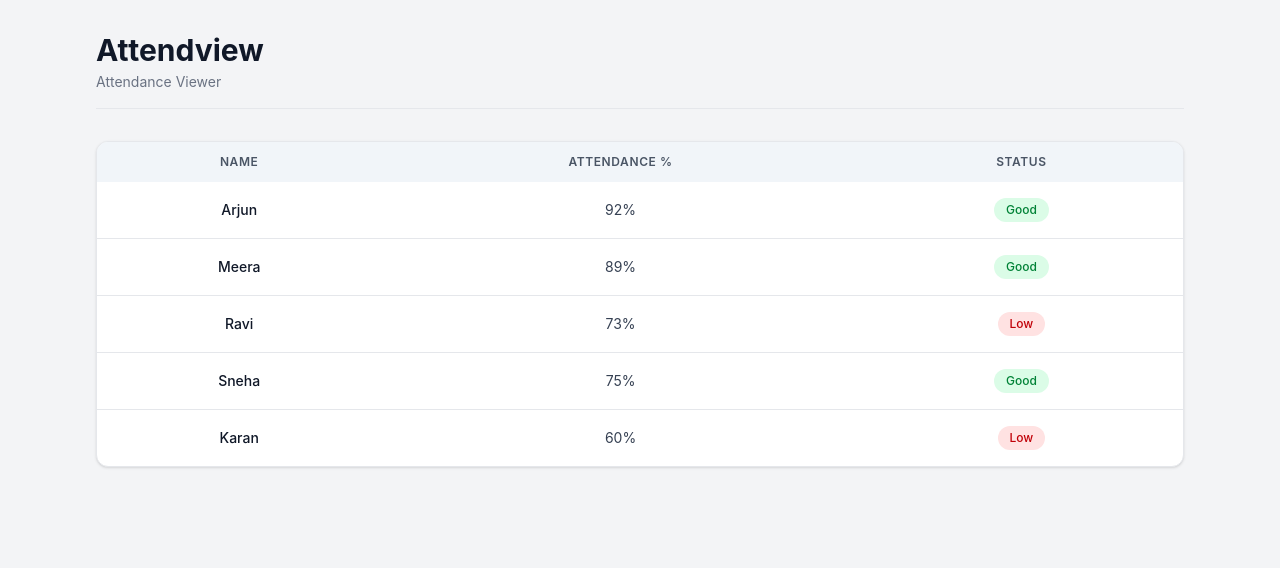
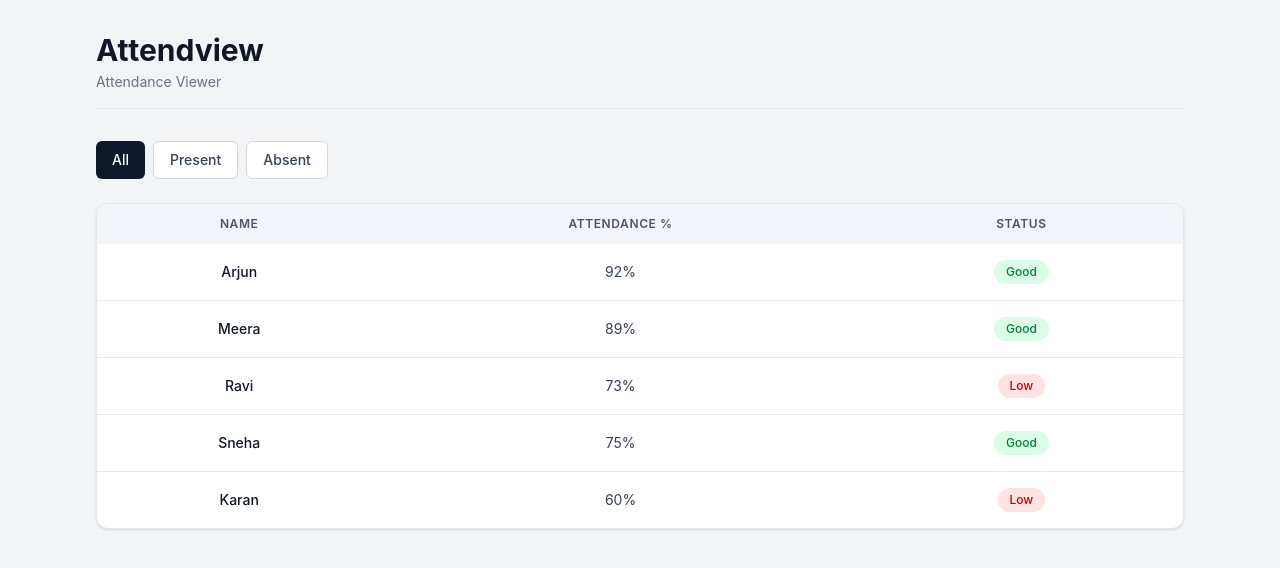
Before and after one commit to Silbars/attendance-viewer, a React (Vite) app: page / in a window 1280 px wide. Shown: the top 568 px of the page. Built offline with nearby package versions, Linux system fonts and the light colour scheme.

Commit message:
feat: add FilterButtons and StatusBadge components; update StudentTable to use StatusBadge for attendance display

```diff
--- a/src/App.tsx
+++ b/src/App.tsx
@@ -1,3 +1,4 @@
+import FilterButtons from "./components/FilterButtons";
 import Header from "./components/Header"
 import PageContainer from "./components/PageContainer";
 import StudentTable from "./components/StudentTable";
@@ -13,6 +14,7 @@ function App() {
     return(
         <PageContainer>
             <Header/>
+            <FilterButtons/>
             <StudentTable students={students}/>
         </PageContainer>
 
--- /dev/null
+++ b/src/components/FilterButtons.tsx
@@ -0,0 +1,45 @@
+import { useState } from "react";
+
+type FilterType = "all" | "present" | "absent";
+
+function FilterButtons() {
+  const [activeFilter, setActiveFilter] = useState<FilterType>("all");
+
+  function getButtonClass(filter: FilterType) {
+    const base = "px-4 py-2 text-sm font-medium rounded-md transition duration-150";
+    const active = "bg-slate-900 text-white";
+    const inactive = "bg-white border border-gray-300 text-gray-700 hover:bg-gray-50";
+
+    return `${base} ${activeFilter === filter ? active : inactive}`;
+  }
+
+  return (
+    <div className="flex gap-2">
+      <button
+        type="button"
+        onClick={() => setActiveFilter("all")}
+        className={getButtonClass("all")}
+      >
+        All
+      </button>
+
+      <button
+        type="button"
+        onClick={() => setActiveFilter("present")}
+        className={getButtonClass("present")}
+      >
+        Present
+      </button>
+
+      <button
+        type="button"
+        onClick={() => setActiveFilter("absent")}
+        className={getButtonClass("absent")}
+      >
+        Absent
+      </button>
+    </div>
+  );
+}
+
+export default FilterButtons;
--- /dev/null
+++ b/src/components/StatusBadge.tsx
@@ -0,0 +1,19 @@
+type StatusBadgeProps = {
+  attendance: number;
+};
+
+function StatusBadge({ attendance }: StatusBadgeProps) {
+  const isLow = attendance < 75;
+
+  return (
+    <span
+      className={`inline-flex px-3 py-1 text-xs font-medium rounded-full ${
+        isLow ? "bg-red-100 text-red-700" : "bg-green-100 text-green-700"
+      }`}
+    >
+      {isLow ? "Low" : "Good"}
+    </span>
+  );
+}
+
+export default StatusBadge;
--- a/src/components/StudentTable.tsx
+++ b/src/components/StudentTable.tsx
@@ -1,3 +1,5 @@
+import StatusBadge from "./StatusBadge";
+
 type Student = {
   id: number;
   name: string;
@@ -29,7 +31,7 @@ function StudentTable({ students }: StudentTableProps) {
             </thead>
             <tbody className="divide-y divide-gray-200">
               {students.map((student) => {
-                let isLow = student.attendance < 75;
+
                 return (
                   <tr
                     key={student.id}
@@ -44,11 +46,7 @@ function StudentTable({ students }: StudentTableProps) {
                     </td>
 
                     <td className="px-6 py-4">
-                      <span
-                        className={`inline-flex px-3 py-1 text-xs font-medium rounded-full ${isLow ? "bg-red-100 text-red-700" : "bg-green-100 text-green-700"}`}
-                      >
-                        {isLow ? "Low" : "Good"}
-                      </span>
+                      <StatusBadge attendance={student.attendance} />
                     </td>
                   </tr>
                 );
```
